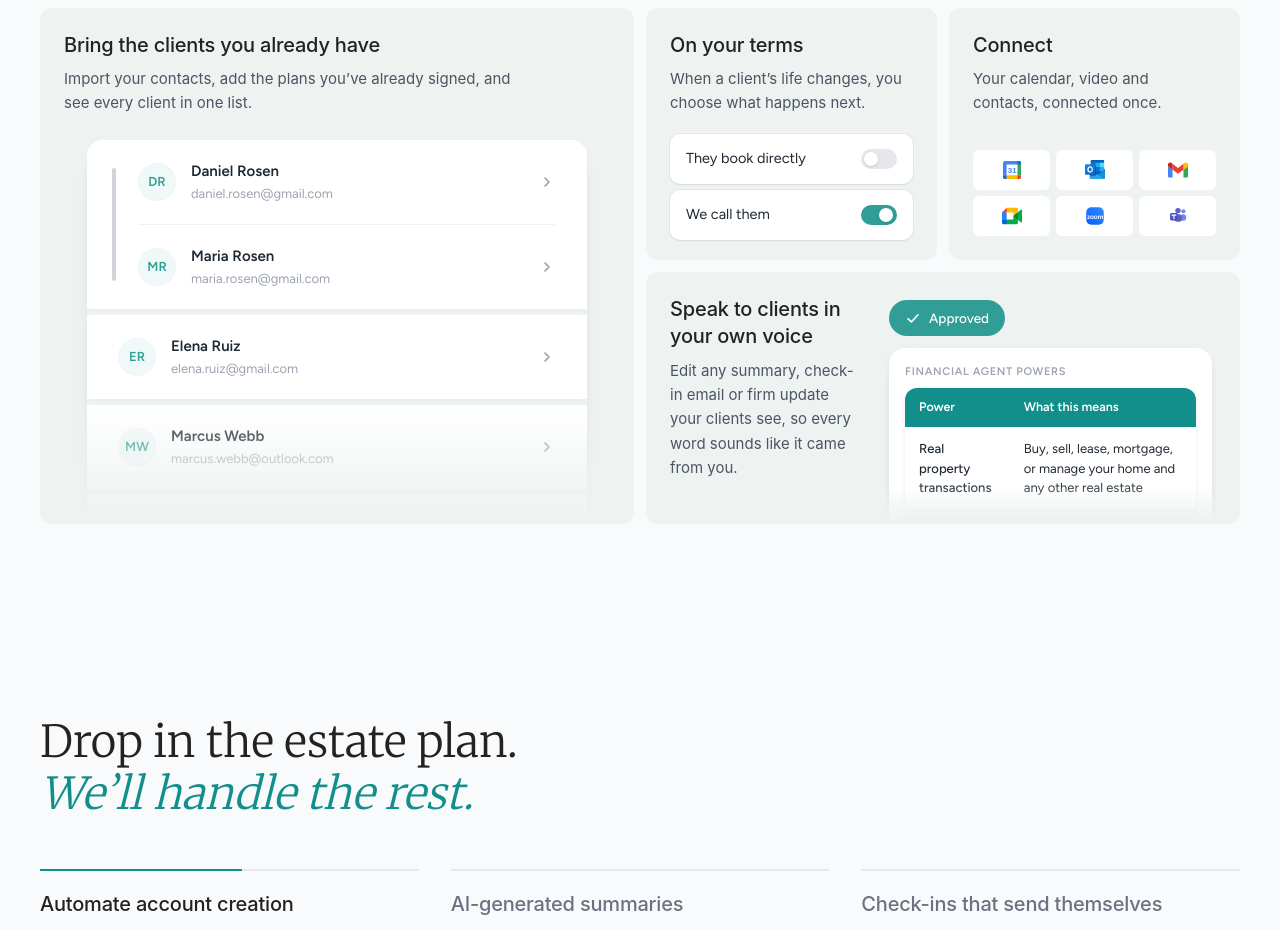
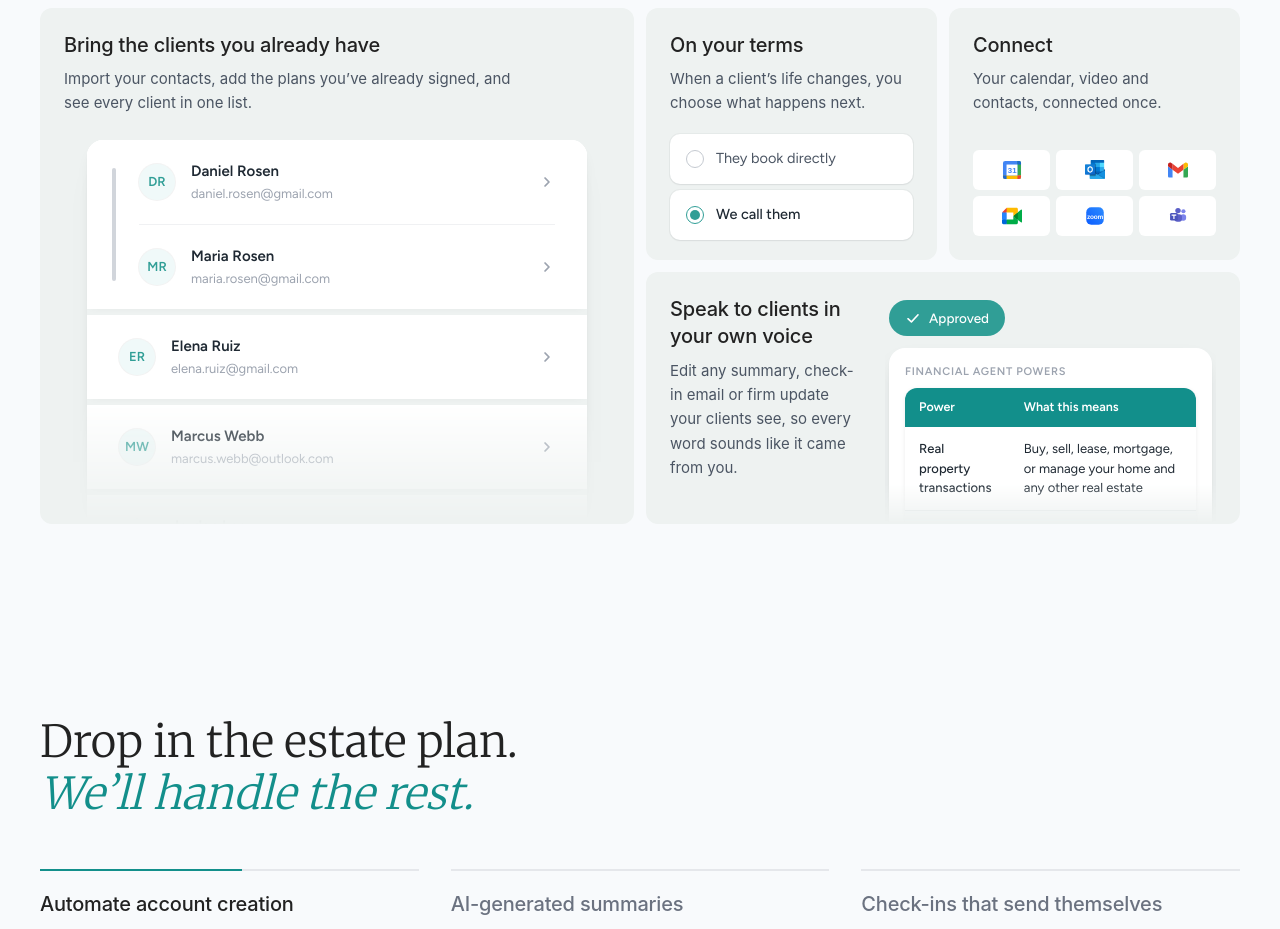
Before and after one commit to Willow-07042002-Inc/landing-page-v, a React (Vite) app: page /platform in a window 1280 px wide. Shown: the part 2580-3509 px from the top of the page. Built offline with nearby package versions, Linux system fonts and the light colour scheme; a web font is replaced by a local one.

Commit message:
For attorneys tiles: On your terms picks one with circles; a click pulses and the circle fills
Co-Authored-By: Claude Opus 5.5 <noreply@anthropic.com>

```diff
--- a/src/components/site/WhatYouDeliver.tsx
+++ b/src/components/site/WhatYouDeliver.tsx
@@ -22,8 +22,9 @@ import {
      small  On your terms (one line, Aaron's ask): one real decision asked
             as a question, When a client says something has changed: They
             book directly or We call them (the check-in's Call after the
-            check-in setting), as two switch rows in the style of Harvey's
-            Knowledge tile, tied so one is always on
+            check-in setting), as two white rows in the style of Harvey's
+            Knowledge tile with choose-one circles; one gets clicked (a
+            pulse, then the circle fills) as the tile comes into view
      small  Connect: the apps it connects to
      wide   Speak to clients in your own voice: a plan summary where the
             attorney types their own wording over one power, then Approve
@@ -245,38 +246,106 @@ const SummaryEdit = () => {
    the check-in (touchpoint-panel.tsx), which sets what a client's portal
    offers once they say something has changed. Its They book and We call
    them (the third, No call, left out to keep the tile simple) as rows in
-   the Harvey Knowledge tile's style: each its own small white row with a
-   label and the product's switch, no icons, and the tile's own line asks
-   the question (Aaron: no third line of text). The two are tied, so
-   switching one off switches the other on, and the tile always reads as one
-   decision (Aaron, Nov 24). A visitor can flip them */
+   the Harvey Knowledge tile's style: each its own small white row, no icons,
+   and the tile's own line asks the question (Aaron: no third line of text).
+   Only one can be chosen, so each row has a circle, not a switch (Aaron:
+   "you can't have both on at once"). When the tile comes into view nothing
+   is chosen yet; then We call them is clicked: its row presses in, a ring
+   pulses out of the circle and the circle fills. A visitor's click does the
+   same. With reduced motion it starts already chosen */
 const FOLLOW_UPS = ["They book directly", "We call them"] as const;
 type FollowUp = (typeof FOLLOW_UPS)[number];
 
 const FollowUpChoice = ({ labelledBy }: { labelledBy: string }) => {
-  const [value, setValue] = useState<FollowUp>("We call them");
-  const flip = (label: FollowUp) => setValue(label === value ? FOLLOW_UPS.find((o) => o !== label)! : label);
+  const groupRef = useRef<HTMLDivElement>(null);
+  const rows = useRef<Partial<Record<FollowUp, HTMLButtonElement | null>>>({});
+  const rings = useRef<Partial<Record<FollowUp, HTMLSpanElement | null>>>({});
+  const touched = useRef(false);
+  const [value, setValue] = useState<FollowUp | null>(null);
+
+  const choose = (label: FollowUp, pressed: boolean) => {
+    setValue(label);
+    if (window.matchMedia("(prefers-reduced-motion: reduce)").matches) return;
+    if (pressed) {
+      rows.current[label]?.animate([{ transform: "scale(1)" }, { transform: "scale(0.97)" }, { transform: "scale(1)" }], {
+        duration: 320,
+        easing: "cubic-bezier(0.23, 1, 0.32, 1)",
+      });
+    }
+    rings.current[label]?.animate(
+      [
+        { transform: "scale(1)", opacity: 0.5 },
+        { transform: "scale(2.6)", opacity: 0 },
+      ],
+      { duration: 620, easing: "cubic-bezier(0.23, 1, 0.32, 1)" }
+    );
+  };
+
+  /* The click plays each time the tile comes into view, until a visitor
+     makes the choice themselves */
+  useEffect(() => {
+    const el = groupRef.current;
+    if (!el) return;
+    if (window.matchMedia("(prefers-reduced-motion: reduce)").matches) {
+      setValue("We call them");
+      return;
+    }
+    let timer = 0;
+    const io = new IntersectionObserver(
+      ([entry]) => {
+        if (touched.current) return;
+        window.clearTimeout(timer);
+        if (entry.isIntersecting) timer = window.setTimeout(() => choose("We call them", true), 700);
+        else setValue(null);
+      },
+      { rootMargin: "0px 0px -25% 0px" }
+    );
+    io.observe(el);
+    return () => {
+      io.disconnect();
+      window.clearTimeout(timer);
+    };
+  }, []);
+
   return (
-    <div role="radiogroup" aria-labelledby={labelledBy} className="space-y-1.5 text-left" style={{ fontFamily: PRODUCT_FONT }}>
+    <div ref={groupRef} role="radiogroup" aria-labelledby={labelledBy} className="space-y-1.5 text-left" style={{ fontFamily: PRODUCT_FONT }}>
       {FOLLOW_UPS.map((label) => {
         const on = label === value;
         return (
           <button
             key={label}
+            ref={(node) => {
+              rows.current[label] = node;
+            }}
             type="button"
             role="radio"
             aria-checked={on}
-              onClick={() => flip(label)}
+            onClick={() => {
+              touched.current = true;
+              if (!on) choose(label, false);
+            }}
             className="flex w-full items-center gap-3 rounded-[10px] bg-white px-4 py-3.5 text-left transition-transform duration-150 active:scale-[0.98]"
             style={{ boxShadow: "0 1px 2px rgba(16,24,40,0.06), 0 0 0 1px rgba(16,24,40,0.04)", transitionTimingFunction: "var(--ease-out)" }}
           >
-              <span className="min-w-0 flex-1 text-[14.5px] text-[#1F2933]">{label}</span>
-              <span aria-hidden className={`relative inline-flex h-5 w-9 flex-shrink-0 items-center rounded-full transition-colors duration-200 ${on ? "bg-[#309E96]" : "bg-[#E5E7EB]"}`}>
+            <span aria-hidden className="relative flex h-[18px] w-[18px] flex-shrink-0 items-center justify-center">
               <span
-                  className="inline-block h-3.5 w-3.5 rounded-full bg-white shadow transition-transform duration-200"
-                  style={{ transform: on ? "translateX(18px)" : "translateX(3px)", transitionTimingFunction: "var(--ease-out)" }}
+                ref={(node) => {
+                  rings.current[label] = node;
+                }}
+                className="pointer-events-none absolute inset-0 rounded-full bg-[#309E96] opacity-0"
+              />
+              <span
+                className={`absolute inset-0 rounded-full border-[1.5px] bg-white transition-colors duration-200 ${on ? "border-[#309E96]" : "border-[#C4C9D0]"}`}
+              />
+              <span
+                className="relative h-2.5 w-2.5 rounded-full bg-[#309E96]"
+                style={{
+                  transform: on ? "scale(1)" : "scale(0)",
+                  transition: on ? "transform 380ms cubic-bezier(0.34, 1.56, 0.64, 1) 60ms" : "transform 160ms ease-out",
+                }}
               />
             </span>
+            <span className={`min-w-0 flex-1 text-[14.5px] transition-colors duration-200 ${on ? "font-medium text-[#1F2933]" : "text-[#4B5563]"}`}>{label}</span>
           </button>
         );
       })}
```
Lines whose indentation alone changed are shown as unchanged.
